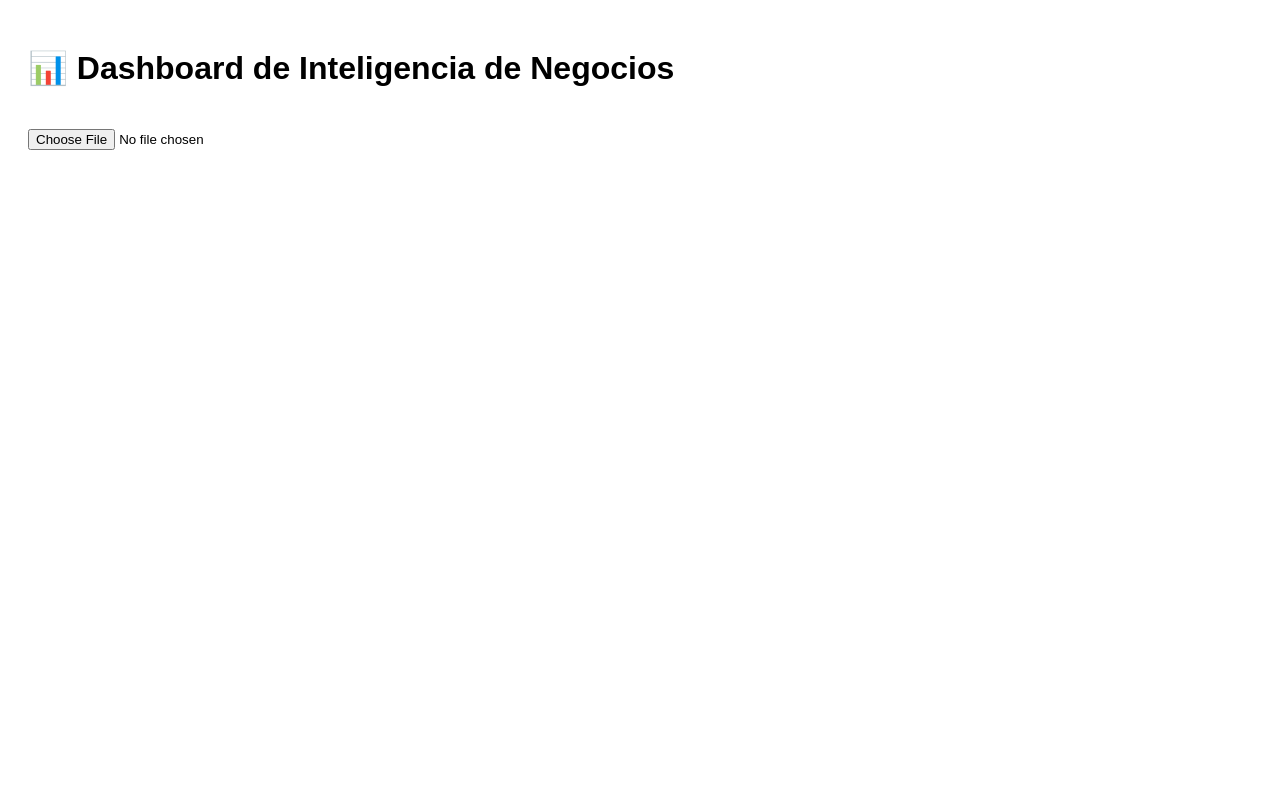
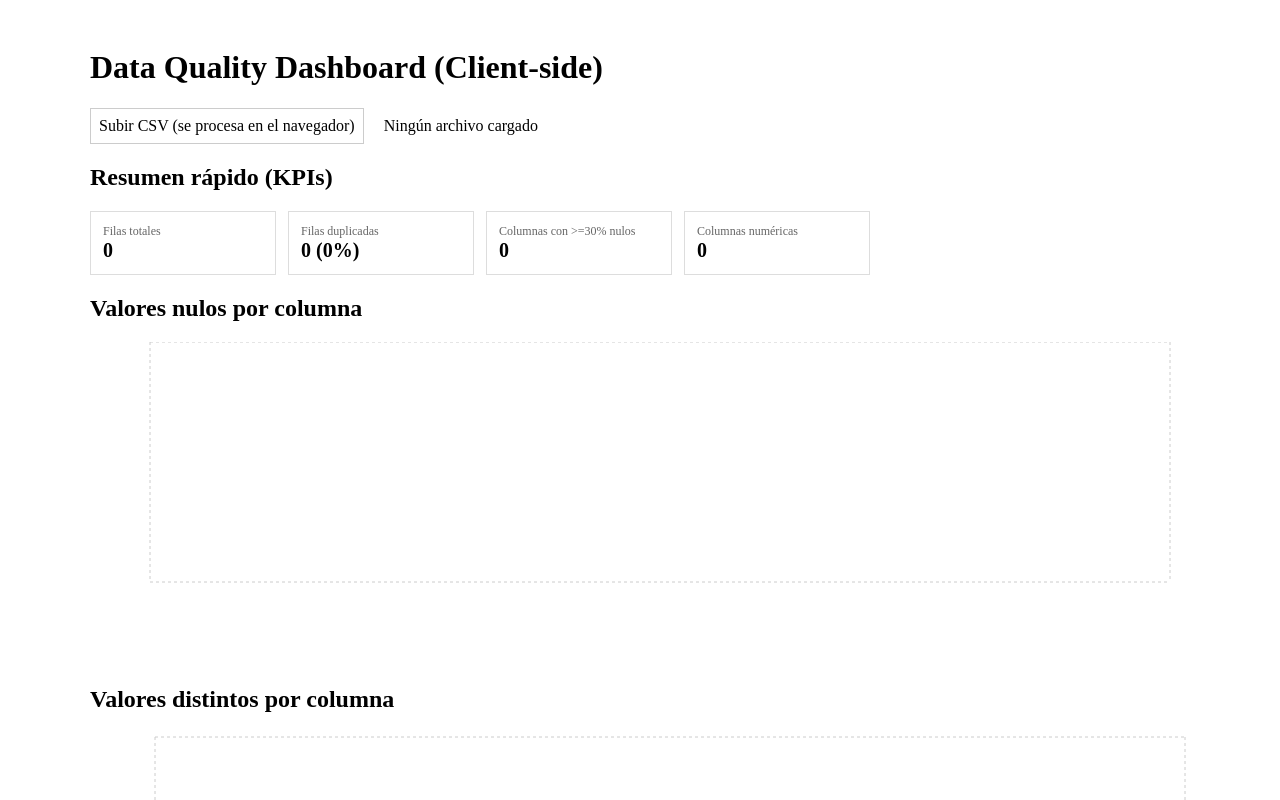
Before and after one commit to JohnDave06/JohnDave06.github.io, a React (Create React App) app: page / in a window 1280 px wide. Shown: the top 800 px of the page. Built offline with nearby package versions, Linux system fonts and the light colour scheme.

Commit message:
Use client-side Dashboard: replace server upload with Dashboard component

```diff
--- a/src/App.js
+++ b/src/App.js
@@ -1,147 +1,6 @@
-import React, { useState } from 'react';
-import { BarChart, Bar, XAxis, YAxis, CartesianGrid, Tooltip, Legend, PieChart, Pie, Cell } from 'recharts';
+import React from 'react';
+import Dashboard from './Dashboard';
 
-function App() {
-  const [stats, setStats] = useState(null);
-  const [loading, setLoading] = useState(false);
-  const [error, setError] = useState('');
-
-  // ✅ URL dinámica para desarrollo y producción
-  const API_BASE_URL = window.location.hostname.includes('localhost')
-  ? 'http://localhost:8000'
-  : 'https://mysql-production-e60d.up.railway.app';
-
-  const handleFileUpload = async (event) => {
-    const file = event.target.files[0];
-    if (!file) return;
-
-    setLoading(true);
-    setError('');
-
-    const formData = new FormData();
-    formData.append('file', file);
-
-    try {
-      // ✅ Usa la URL dinámica
-      const response = await fetch(`${API_BASE_URL}/api/registros/analizar_csv/`, {
-        method: 'POST',
-        body: formData,
-        mode: 'cors',
-        credentials: 'omit'
-      });
-
-      if (!response.ok) throw new Error('Error al analizar el archivo');
-
-      const data = await response.json();
-      setStats(data);
-    } catch (err) {
-      setError(err.message);
-    } finally {
-      setLoading(false);
-    }
-  };
-
-  // Colores para gráficos
-  const COLORS = ['#0088FE', '#00C49F', '#FFBB28', '#FF8042', '#8884D8'];
-
-  return (
-    <div style={{ padding: '20px', fontFamily: 'Arial' }}>
-      <h1>📊 Dashboard de Inteligencia de Negocios</h1>
-
-      <input
-        type="file"
-        accept=".csv"
-        onChange={handleFileUpload}
-        style={{ margin: '20px 0' }}
-      />
-
-      {loading && <p>⏳ Analizando archivo...</p>}
-      {error && <p style={{ color: 'red' }}>❌ Error: {error}</p>}
-
-      {stats && (
-        <div>
-          <h2>📈 Estadísticas Generales</h2>
-          <div style={{ display: 'flex', gap: '20px', flexWrap: 'wrap' }}>
-            <div style={cardStyle}>
-              <h3>📋 {stats.estadisticas_generales.total_filas} Filas</h3>
-            </div>
-            <div style={cardStyle}>
-              <h3>🏷️ {stats.estadisticas_generales.total_columnas} Columnas</h3>
-            </div>
-            <div style={cardStyle}>
-              <h3>⚠️ {stats.estadisticas_generales.nulos_totales} Nulos</h3>
-            </div>
-            <div style={cardStyle}>
-              <h3>🔁 {stats.estadisticas_generales.duplicados_totales} Duplicados</h3>
-            </div>
-          </div>
-
-          <h2>📊 Valores Nulos por Columna</h2>
-          <BarChart width={600} height={300} data={stats.graficos.nombres_columnas.map((name, i) => ({
-            name,
-            nulos: stats.graficos.nulos_por_columna[i]
-          }))}>
-            <CartesianGrid strokeDasharray="3 3" />
-            <XAxis dataKey="name" />
-            <YAxis />
-            <Tooltip />
-            <Legend />
-            <Bar dataKey="nulos" fill="#8884d8" />
-          </BarChart>
-
-          <h2>🎨 Distribución de Tipos de Datos</h2>
-          <PieChart width={400} height={300}>
-            <Pie
-              data={Object.entries(
-                stats.graficos.distribucion_tipos.reduce((acc, tipo) => {
-                  acc[tipo] = (acc[tipo] || 0) + 1;
-                  return acc;
-                }, {})
-              ).map(([name, value]) => ({ name, value }))}
-              cx="50%"
-              cy="50%"
-              outerRadius={80}
-              fill="#8884d8"
-              dataKey="value"
-              label
-            >
-              {Object.entries(
-                stats.graficos.distribucion_tipos.reduce((acc, tipo) => {
-                  acc[tipo] = (acc[tipo] || 0) + 1;
-                  return acc;
-                }, {})
-              ).map((entry, index) => (
-                <Cell key={`cell-${index}`} fill={COLORS[index % COLORS.length]} />
-              ))}
-            </Pie>
-            <Tooltip />
-          </PieChart>
-
-          <h2>📋 Detalles por Columna</h2>
-          <div style={{ display: 'grid', gridTemplateColumns: 'repeat(auto-fit, minmax(300px, 1fr))', gap: '20px' }}>
-            {stats.por_columna.map((col, index) => (
-              <div key={index} style={{...cardStyle, textAlign: 'left'}}>
-                <h3>{col.nombre}</h3>
-                <p><strong>Tipo:</strong> {col.tipo}</p>
-                <p><strong>Valores nulos:</strong> {col.nulos}</p>
-                <p><strong>Valores únicos:</strong> {col.unicos}</p>
-                <p><strong>Valores duplicados:</strong> {col.duplicados}</p>
-                <p><strong>Ejemplos:</strong> {col.ejemplos.join(', ')}</p>
-              </div>
-            ))}
-          </div>
-        </div>
-      )}
-    </div>
-  );
+export default function App() {
+  return <Dashboard />;
 }
-
-const cardStyle = {
-  background: '#f5f5f5',
-  padding: '15px',
-  borderRadius: '8px',
-  textAlign: 'center',
-  boxShadow: '0 2px 4px rgba(0,0,0,0.1)'
-};
-
-export default App;
```
